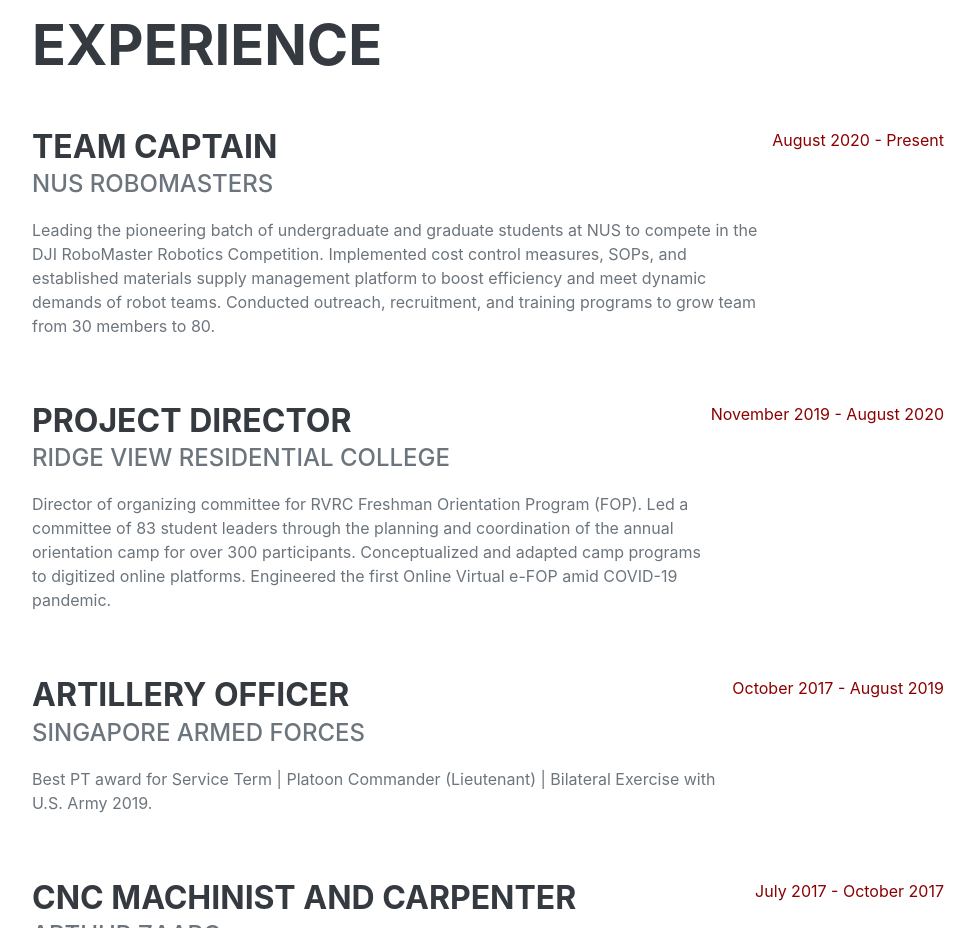
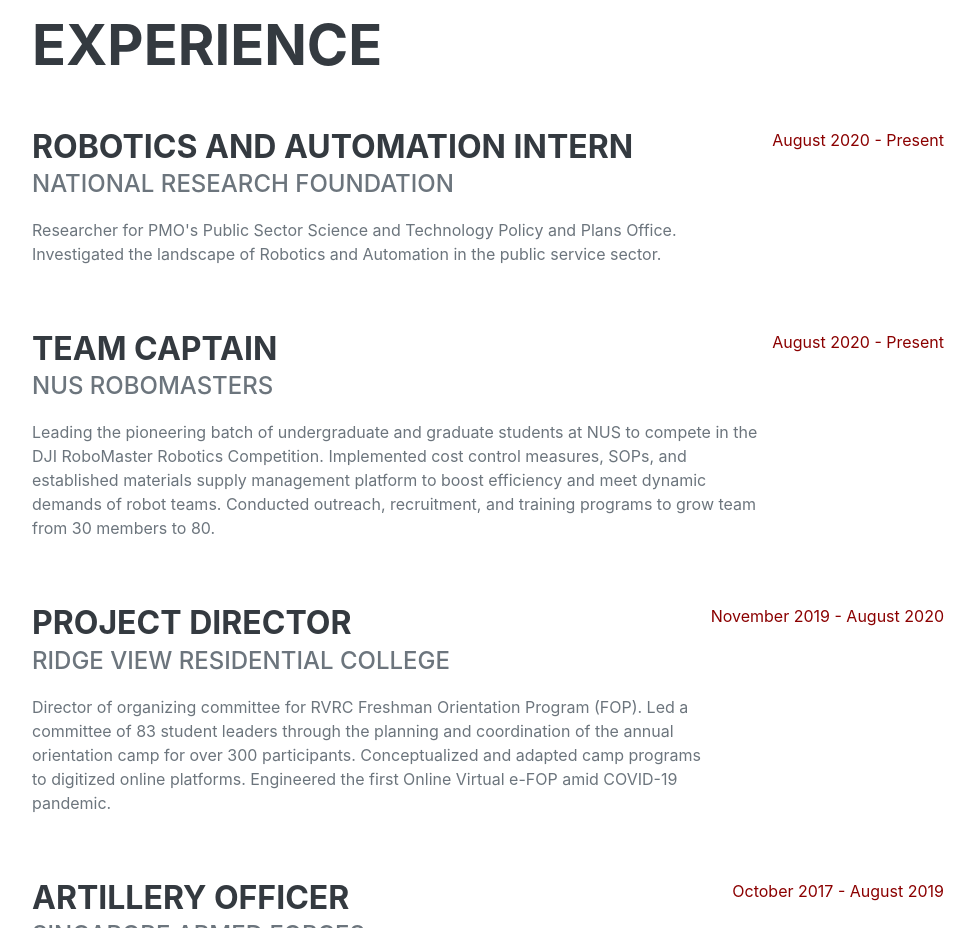
Before and after one commit to tzeyeekoh/tzeyeekoh.github.io, a plain HTML site: page index.html in a window 1280 px wide. Shown: the part 2820-3748 px from the top of the page, without its empty margins (288-1263 px from the left). Drawn offline with nearby package versions, Linux system fonts and the light colour scheme.

Commit message:
Added STPPO

```diff
--- a/index.html
+++ b/index.html
@@ -224,6 +224,15 @@
                 <h2 class="mb-5">Experience</h2>
                 <div class="d-flex flex-column flex-md-row justify-content-between mb-5">
                     <div class="flex-grow-1">
+                        <h3 class="mb-0">Robotics and Automation Intern</h3>
+                        <div class="subheading mb-3">National Research Foundation</div>
+                        <p>Researcher for PMO's Public Sector Science and Technology Policy and Plans Office.
+                            Investigated the landscape of Robotics and Automation in the public service sector.</p>
+                    </div>
+                    <div class="flex-shrink-0"><span class="text-primary">August 2020 - Present</span></div>
+                </div>
+                <div class="d-flex flex-column flex-md-row justify-content-between mb-5">
+                    <div class="flex-grow-1">
                         <h3 class="mb-0">Team Captain</h3>
                         <div class="subheading mb-3">NUS RoboMasters</div>
                         <p>Leading the pioneering batch of undergraduate and graduate students at NUS to compete in the DJI RoboMaster Robotics Competition.
```
